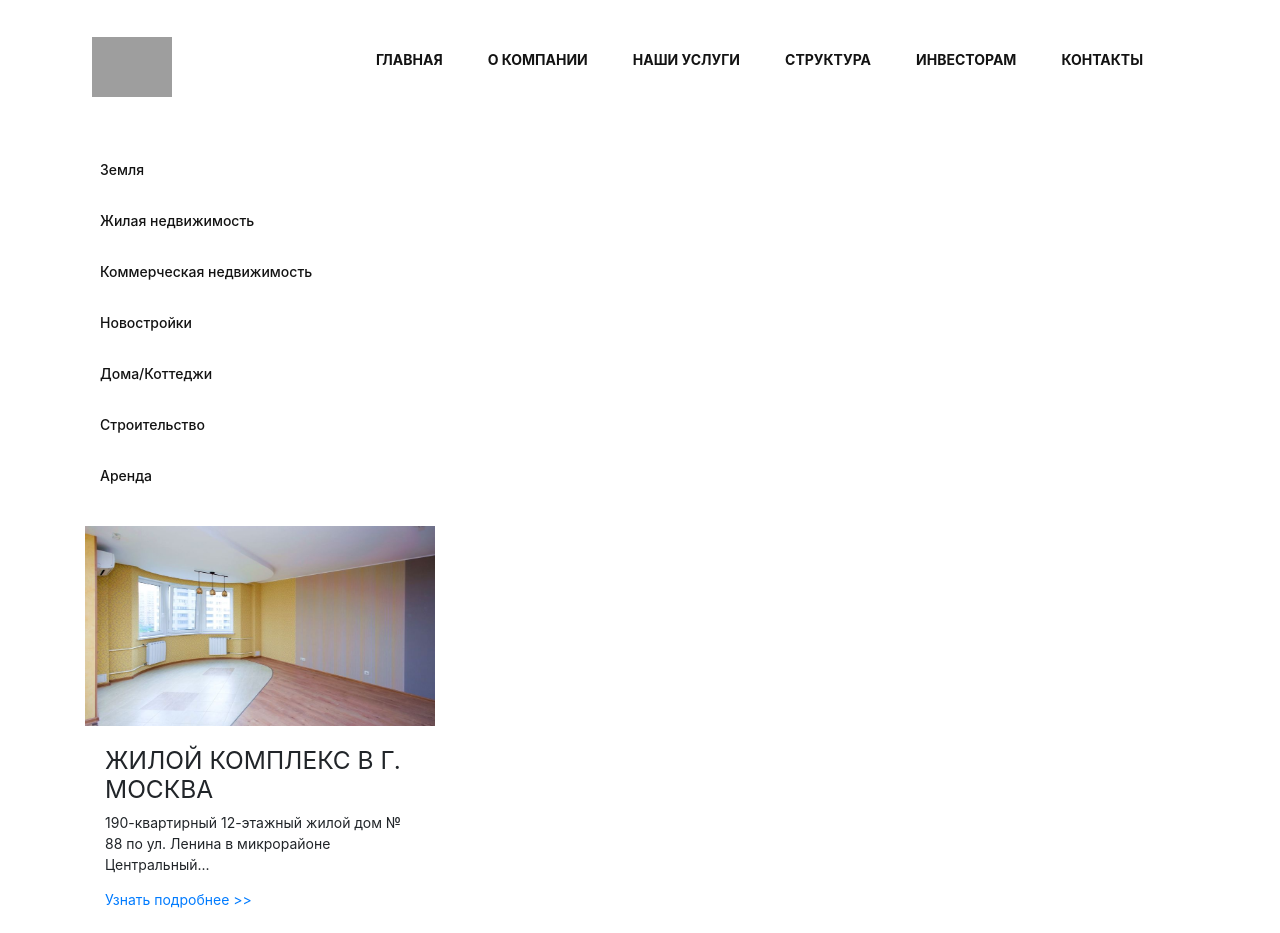
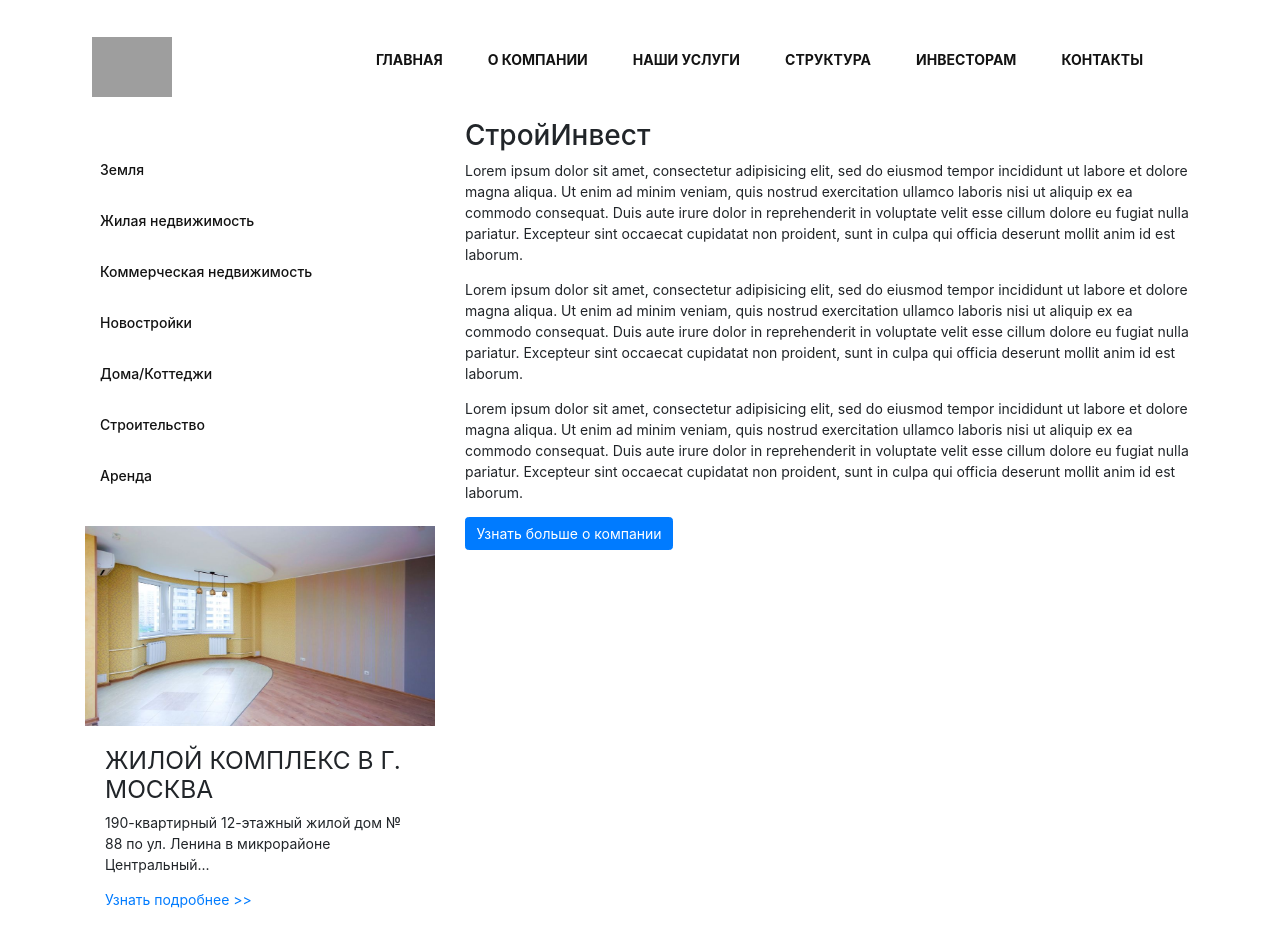
Before and after one commit to squuze/investstroy, a plain HTML site: page index.html in a window 1280 px wide. Shown: the top 933 px of the page. Drawn offline with nearby package versions, Linux system fonts and the light colour scheme; grey boxes are pictures that could not be loaded.

Commit message:
section content

```diff
--- a/index.html
+++ b/index.html
@@ -65,7 +65,13 @@
           </div>
         </div>
         <div class="col-md-8">
-
+          <div class="content">
+            <h2>СтройИнвест</h2>
+            <p>Lorem ipsum dolor sit amet, consectetur adipisicing elit, sed do eiusmod tempor incididunt ut labore et dolore magna aliqua. Ut enim ad minim veniam, quis nostrud exercitation ullamco laboris nisi ut aliquip ex ea commodo consequat. Duis aute irure dolor in reprehenderit in voluptate velit esse cillum dolore eu fugiat nulla pariatur. Excepteur sint occaecat cupidatat non proident, sunt in culpa qui officia deserunt mollit anim id est laborum.</p>
+            <p>Lorem ipsum dolor sit amet, consectetur adipisicing elit, sed do eiusmod tempor incididunt ut labore et dolore magna aliqua. Ut enim ad minim veniam, quis nostrud exercitation ullamco laboris nisi ut aliquip ex ea commodo consequat. Duis aute irure dolor in reprehenderit in voluptate velit esse cillum dolore eu fugiat nulla pariatur. Excepteur sint occaecat cupidatat non proident, sunt in culpa qui officia deserunt mollit anim id est laborum.</p>
+            <p>Lorem ipsum dolor sit amet, consectetur adipisicing elit, sed do eiusmod tempor incididunt ut labore et dolore magna aliqua. Ut enim ad minim veniam, quis nostrud exercitation ullamco laboris nisi ut aliquip ex ea commodo consequat. Duis aute irure dolor in reprehenderit in voluptate velit esse cillum dolore eu fugiat nulla pariatur. Excepteur sint occaecat cupidatat non proident, sunt in culpa qui officia deserunt mollit anim id est laborum.</p>
+            <a href="#" class="btn btn-primary">Узнать больше о компании</a>
+          </div>
         </div>
       </div>
 
```
